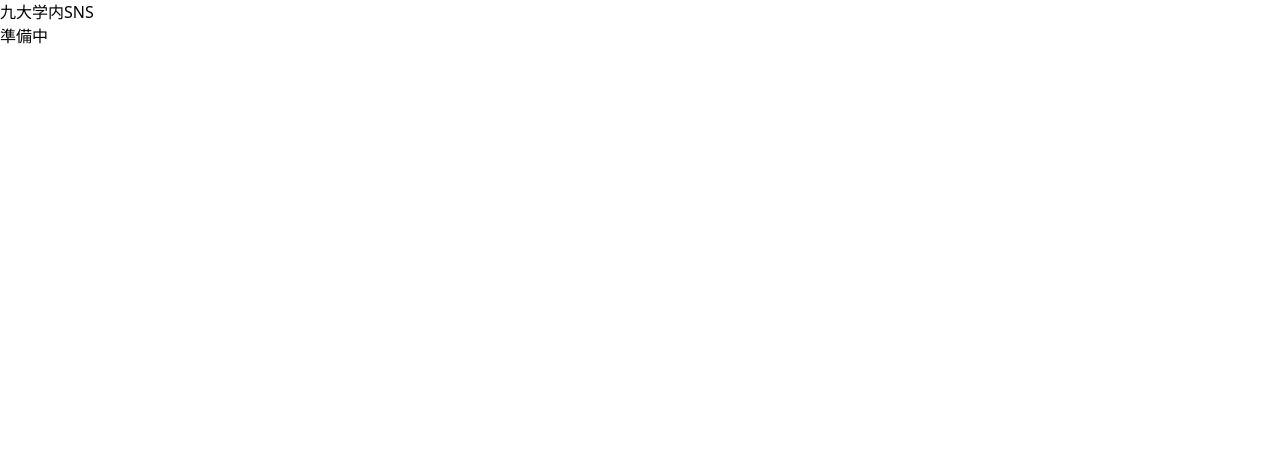
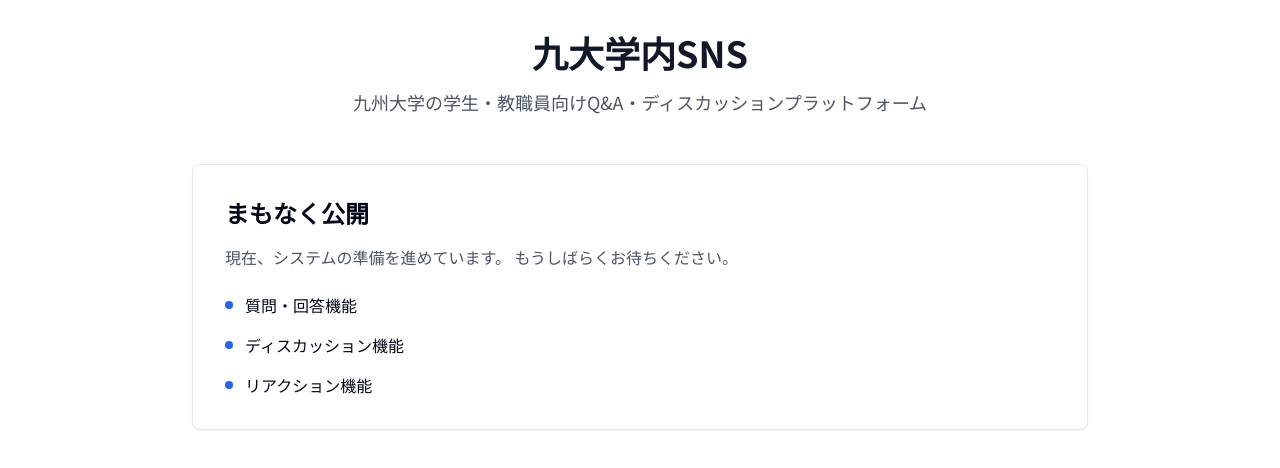
Before and after one commit to yutaro0915/Q-APP-V2, a Next.js app in the folder frontend/: page / in a window 1280 px wide. Shown: the top 468 px of the page. Built offline with nearby package versions, Linux system fonts and the light colour scheme.

Commit message:
feat(P0-FRONT-NextApp-Init): implement Next.js 14 app with layout, styling and fonts

```diff
--- a/frontend/app/globals.css
+++ b/frontend/app/globals.css
@@ -1,3 +1,133 @@
 @tailwind base;
 @tailwind components;
 @tailwind utilities;
+
+@layer base {
+  :root {
+    --font-noto-sans-jp: 'Noto Sans JP', sans-serif;
+
+    /* Light mode colors */
+    --background: 0 0% 100%;
+    --foreground: 222.2 84% 4.9%;
+    --card: 0 0% 100%;
+    --card-foreground: 222.2 84% 4.9%;
+    --popover: 0 0% 100%;
+    --popover-foreground: 222.2 84% 4.9%;
+    --primary: 222.2 47.4% 11.2%;
+    --primary-foreground: 210 40% 98%;
+    --secondary: 210 40% 96.1%;
+    --secondary-foreground: 222.2 47.4% 11.2%;
+    --muted: 210 40% 96.1%;
+    --muted-foreground: 215.4 16.3% 46.9%;
+    --accent: 210 40% 96.1%;
+    --accent-foreground: 222.2 47.4% 11.2%;
+    --destructive: 0 84.2% 60.2%;
+    --destructive-foreground: 210 40% 98%;
+    --border: 214.3 31.8% 91.4%;
+    --input: 214.3 31.8% 91.4%;
+    --ring: 222.2 84% 4.9%;
+    --radius: 0.5rem;
+  }
+
+  .dark {
+    /* Dark mode colors */
+    --background: 222.2 84% 4.9%;
+    --foreground: 210 40% 98%;
+    --card: 222.2 84% 4.9%;
+    --card-foreground: 210 40% 98%;
+    --popover: 222.2 84% 4.9%;
+    --popover-foreground: 210 40% 98%;
+    --primary: 210 40% 98%;
+    --primary-foreground: 222.2 47.4% 11.2%;
+    --secondary: 217.2 32.6% 17.5%;
+    --secondary-foreground: 210 40% 98%;
+    --muted: 217.2 32.6% 17.5%;
+    --muted-foreground: 215 20.2% 65.1%;
+    --accent: 217.2 32.6% 17.5%;
+    --accent-foreground: 210 40% 98%;
+    --destructive: 0 62.8% 30.6%;
+    --destructive-foreground: 210 40% 98%;
+    --border: 217.2 32.6% 17.5%;
+    --input: 217.2 32.6% 17.5%;
+    --ring: 212.7 26.8% 83.9%;
+  }
+}
+
+@layer base {
+  * {
+    border-color: hsl(var(--border));
+  }
+
+  body {
+    background-color: hsl(var(--background));
+    color: hsl(var(--foreground));
+  }
+
+  /* Reset and normalize styles */
+  html {
+    -webkit-text-size-adjust: 100%;
+    text-size-adjust: 100%;
+  }
+
+  *,
+  *::before,
+  *::after {
+    box-sizing: border-box;
+    margin: 0;
+    padding: 0;
+  }
+
+  /* Smooth scrolling */
+  html {
+    scroll-behavior: smooth;
+  }
+
+  /* Remove default button styles */
+  button {
+    background: transparent;
+    border: none;
+    cursor: pointer;
+    font: inherit;
+  }
+
+  /* Remove default list styles */
+  ul,
+  ol {
+    list-style: none;
+  }
+
+  /* Make images easier to work with */
+  img,
+  picture,
+  video,
+  canvas,
+  svg {
+    display: block;
+    max-width: 100%;
+    height: auto;
+  }
+
+  /* Remove built-in form typography styles */
+  input,
+  button,
+  textarea,
+  select {
+    font: inherit;
+  }
+
+  /* Avoid text overflows */
+  p,
+  h1,
+  h2,
+  h3,
+  h4,
+  h5,
+  h6 {
+    overflow-wrap: break-word;
+  }
+
+  /* Create a root stacking context */
+  #__next {
+    isolation: isolate;
+  }
+}
--- a/frontend/app/layout.tsx
+++ b/frontend/app/layout.tsx
@@ -1,4 +1,29 @@
+import type { Metadata } from 'next'
+import { Noto_Sans_JP } from 'next/font/google'
 import './globals.css'
+
+const notoSansJP = Noto_Sans_JP({
+  subsets: ['latin'],
+  weight: ['400', '500', '700'],
+  display: 'swap',
+  variable: '--font-noto-sans-jp',
+  fallback: ['Hiragino Kaku Gothic ProN', 'Hiragino Sans', 'Meiryo', 'sans-serif'],
+})
+
+export const metadata: Metadata = {
+  title: '九大学内SNS',
+  description: '九州大学の学生・教職員向けSNS',
+  keywords: ['九州大学', 'SNS', 'Q&A', 'ディスカッション'],
+  authors: [{ name: 'Kyudai Campus SNS Team' }],
+  viewport: 'width=device-width, initial-scale=1',
+  themeColor: [
+    { media: '(prefers-color-scheme: light)', color: '#ffffff' },
+    { media: '(prefers-color-scheme: dark)', color: '#0a0a0a' },
+  ],
+  formatDetection: {
+    telephone: false,
+  },
+}
 
 export default function RootLayout({
   children,
@@ -6,8 +31,16 @@
   children: React.ReactNode
 }) {
   return (
-    <html lang="ja">
-      <body>{children}</body>
+    <html lang="ja" className={notoSansJP.variable}>
+      <body className={`${notoSansJP.className} antialiased`}>
+        {/* Future header placement */}
+        <div className="min-h-screen flex flex-col">
+          <main className="flex-1">
+            {children}
+          </main>
+          {/* Future footer placement */}
+        </div>
+      </body>
     </html>
   )
 }
--- a/frontend/app/page.tsx
+++ b/frontend/app/page.tsx
@@ -1,8 +1,41 @@
 export default function Home() {
   return (
-    <main>
-      <h1>九大学内SNS</h1>
-      <p>準備中</p>
-    </main>
+    <div className="container mx-auto px-4 py-8">
+      <div className="max-w-4xl mx-auto">
+        <header className="text-center mb-12">
+          <h1 className="text-4xl font-bold mb-4 text-gray-900 dark:text-gray-100">
+            九大学内SNS
+          </h1>
+          <p className="text-lg text-gray-600 dark:text-gray-400">
+            九州大学の学生・教職員向けQ&A・ディスカッションプラットフォーム
+          </p>
+        </header>
+
+        <div className="bg-white dark:bg-gray-800 rounded-lg p-8 shadow-sm border border-gray-200 dark:border-gray-700">
+          <h2 className="text-2xl font-semibold mb-4">
+            まもなく公開
+          </h2>
+          <p className="text-gray-600 dark:text-gray-400 mb-6">
+            現在、システムの準備を進めています。
+            もうしばらくお待ちください。
+          </p>
+
+          <div className="space-y-4">
+            <div className="flex items-center space-x-3">
+              <div className="w-2 h-2 bg-blue-600 rounded-full"></div>
+              <span>質問・回答機能</span>
+            </div>
+            <div className="flex items-center space-x-3">
+              <div className="w-2 h-2 bg-blue-600 rounded-full"></div>
+              <span>ディスカッション機能</span>
+            </div>
+            <div className="flex items-center space-x-3">
+              <div className="w-2 h-2 bg-blue-600 rounded-full"></div>
+              <span>リアクション機能</span>
+            </div>
+          </div>
+        </div>
+      </div>
+    </div>
   )
 }
--- a/frontend/vitest.config.ts
+++ b/frontend/vitest.config.ts
@@ -1,8 +1,9 @@
+/// <reference types="vitest" />
 import { defineConfig } from 'vitest/config'
 import react from '@vitejs/plugin-react'
 
 export default defineConfig({
-  plugins: [react()],
+  plugins: [react()] as any,
   test: {
     environment: 'jsdom',
   },
```
